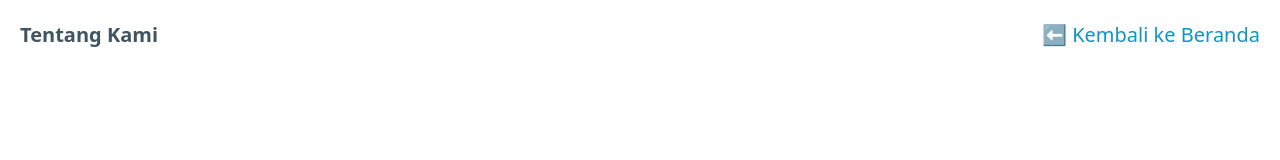
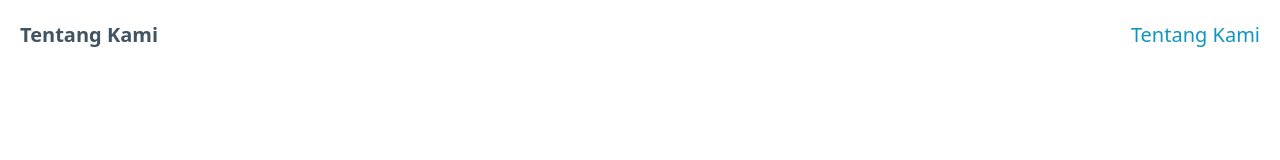
Before and after one commit to Aventeen/TOKO-ONLINE-, a plain HTML site: page index.html in a window 1280 px wide. Shown: the top 160 px of the page. Drawn offline with nearby package versions, Linux system fonts and the light colour scheme.

Commit message:
Update index.html

```diff
--- a/index.html
+++ b/index.html
@@ -17,7 +17,7 @@
         <li><strong>Tentang Kami</strong></li>
       </ul>
       <ul>
-        <li><a href="index.html">⬅ Kembali ke Beranda</a></li>
+        <li><a href="tentang.html">Tentang Kami</a></li>
       </ul>
     </nav>
 
```
